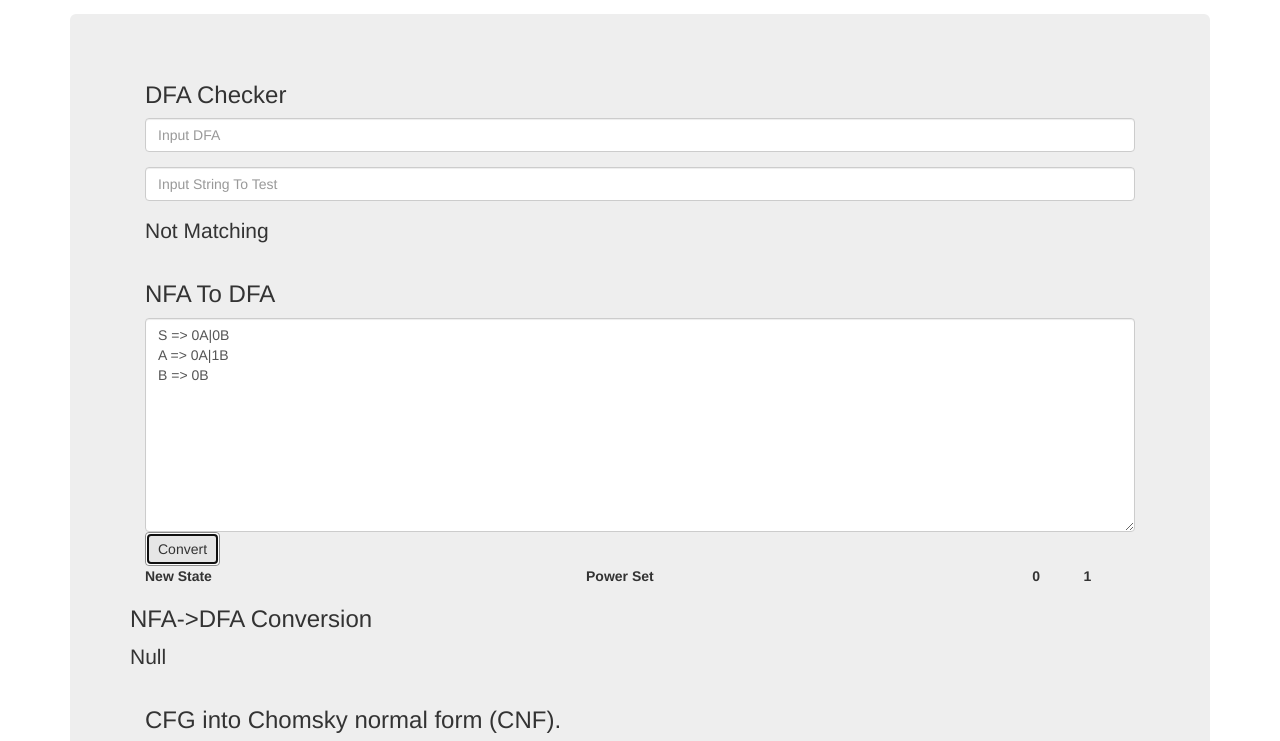
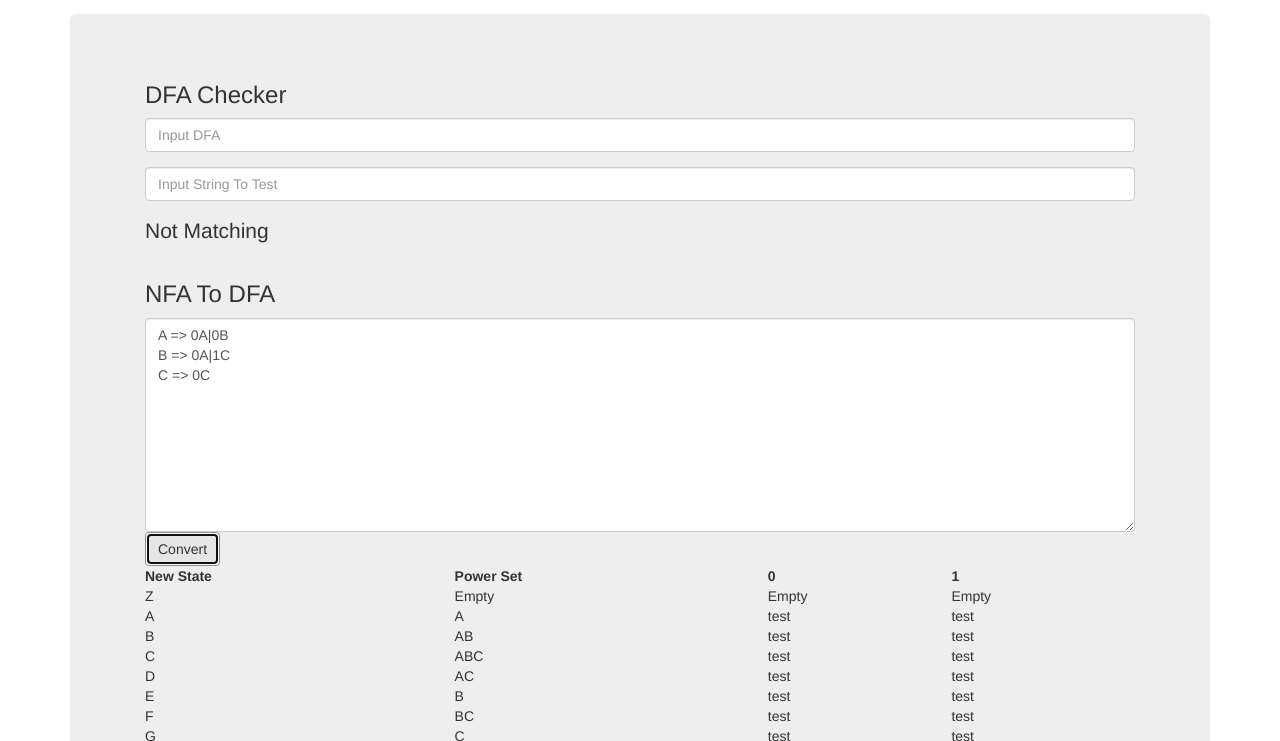
Before and after one commit to HiiYL/Finite-State-Machine-Simulator, a plain HTML site: page index.html in a window 1280 px wide. Both pictures are taken after a click on the button "Convert". Shown: the part 58-799 px from the top of the page. Drawn offline with nearby package versions, Linux system fonts and the light colour scheme.

Commit message:
some polishing codes

```diff
--- a/index.html
+++ b/index.html
@@ -69,7 +69,7 @@
 
       <button onclick="checkGrammar()" id="convert" class="btn btn-default">Convert</button>
 
-      <table style="width:100%">
+      <table style="width:100%" id="finalTable">
         <tr>
           <th>New State</th>
           <th>Power Set</th>
@@ -81,10 +81,6 @@
 
     </div>
 
-    <div class="outputTable">
-      <h3>NFA->DFA Conversion</h3>
-      <p id="output">Null</p>
-    </div>
 		<div class="container">
 			<h3>CFG into Chomsky normal form (CNF).</h3>
 			<textarea name="input" id="inputCFGtoCNF" cols="20" rows="10" placeholder="Use 'e' as Epsilon" class="form-control"></textarea>
@@ -109,7 +105,7 @@
   var powerSets = [];
   var powerSetsNumberGlobal = 0;
   //default call
-  $("#inputCFG").val("S => 0A|0B \nA => 0A|1B \nB => 0B");
+  $("#inputCFG").val("A => 0A|0B \nB => 0A|1C \nC => 0C");
   $("#inputCFG").on('input',function(){
     checkGrammar(this.value);
   })
@@ -136,19 +132,16 @@
 
     //get number of rows
     var lines = $("textarea#inputCFG").val().split("\n");
-    alert(lines);
+
     var numLines = 0;
     for (i = 0; i < lines.length; i++) {
         numLines = numLines + 1;
     }
     var powerSetNumber = Math.pow(2,numLines);
+    powerSetNumber = powerSetNumber - 1;
     powerSetsNumberGlobal = powerSetNumber;
     var states = []; //number of states should be equal to powerSetNumber
     var myChar = "A";
-
-    /****Create Table****/
-    var tableOutput = document.createElement("tabulatedResults");
-    /********************/
 
     /***create all the new states of DFA***/
     for (i = 0; i < powerSetNumber; i++){
@@ -157,11 +150,12 @@
     /**************************************/
 
     /*** create power sets, Q ***/
-    powerSets.push("Z");
+    // powerSets.push("Z");
     var statesInString = states.join('');
     statesInString = statesInString.substring(0, numLines); //take the old states only
 
     string_recursive("",statesInString);
+    powerSets.sort();
     // alert(powerSets);
     /***************************/
 
@@ -184,19 +178,50 @@
           {
             zeroArray.push(lines[j+1]);
           }
-          else if(lines[j] == "1")
+          if(lines[j] == "1")
           {
             oneArray.push(lines[j+1]);
           }
 
         }
-
         startLine = endLine+1;
-
-
+        alert(zeroArray);
     }
 
     /************************************/
+    // alert(states[0]);
+    /****Create Table****/
+    var tableOutput = document.getElementById("finalTable");
+    /********************/
+
+    /**** Visualizing in a table form *****/
+    // Z state
+    var row = tableOutput.insertRow(1);
+    var cell1 = row.insertCell(0);
+    var cell2 = row.insertCell(1);
+    var cell3 = row.insertCell(2);
+    var cell4 = row.insertCell(3);
+    cell1.innerHTML = "Z";
+    cell2.innerHTML = "Empty";
+    cell3.innerHTML = "Empty";
+    cell4.innerHTML = "Empty";
+    // Other states
+    tempI = 1; // for creating rows
+    for(i = 0; i < powerSetNumber; i++)
+    {
+      var row = tableOutput.insertRow(tempI+1);
+      var cell1 = row.insertCell(0);
+      var cell2 = row.insertCell(1);
+      var cell3 = row.insertCell(2);
+      var cell4 = row.insertCell(3);
+      cell1.innerHTML = states[i];
+      cell2.innerHTML = powerSets[i];
+      cell3.innerHTML ="test";
+      cell4.innerHTML ="test";
+      tempI = tempI + 1;
+    }
+
+    /**************************************/
 
   }
 
```
